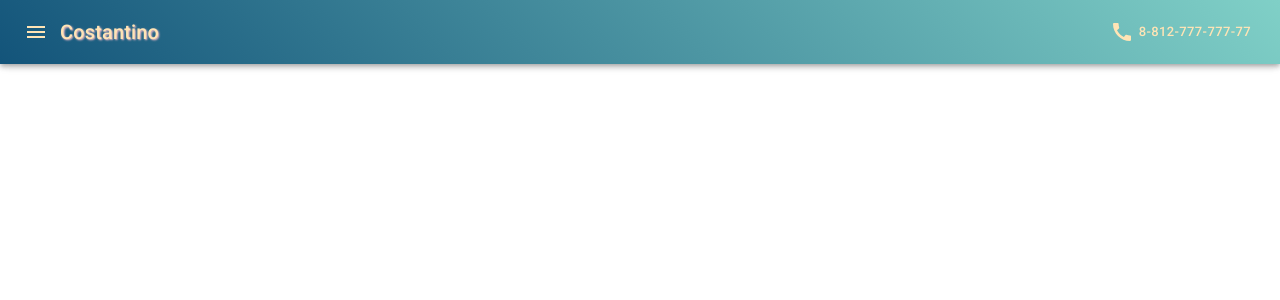
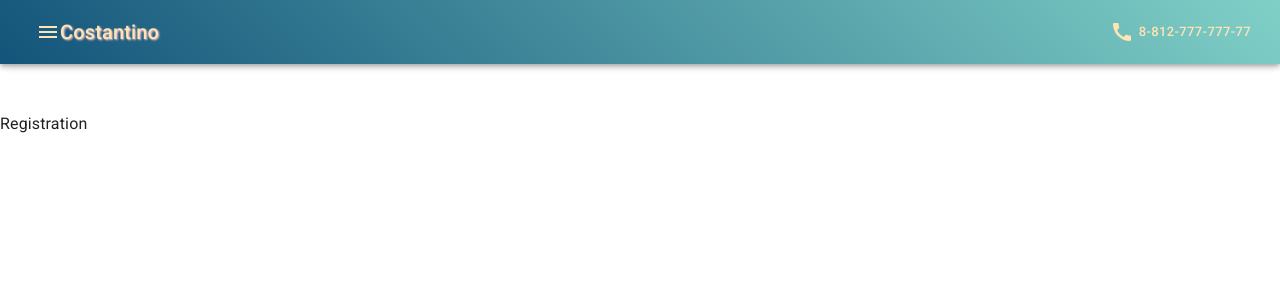
Before and after one commit to Annala11/costantino, a React (Create React App) app in the folder client/: page /registration in a window 1280 px wide. Shown: the top 300 px of the page. Built offline with nearby package versions, Linux system fonts and the light colour scheme.

Commit message:
baseRouting and appBar

```diff
--- a/client/src/components/App/App.jsx
+++ b/client/src/components/App/App.jsx
@@ -7,6 +7,11 @@ import store from '../../redux/store';
 
 import Navigation from '../HomeViews/Navigation/Navigation';
 import Home from '../HomeViews/Home/Home';
+import Registration from '../ProfileView/Registration/Registration';
+import Login from '../ProfileView/Login/Login';
+import NewOrderСhoice from '../../components/NewOrdersViews/NewOrderСhoice/NewOrderСhoice';
+import PagesServicesAndPrices from '../PagesViews/PagesServicesAndPrices/PagesServicesAndPrices';
+import PagesStockPrice from '../PagesViews/PagesStockPrice/PagesStockPrice'
 
 function App() {
   return (
@@ -15,6 +20,12 @@ function App() {
         <Navigation />
         <Switch>
           <Route path="/" exact component={Home} />
+          <Route path="/registration" component={Registration} />
+          <Route path="/login" component={Login} />
+          <Route path="/logout" exact component={Home} />
+          <Route path="/neworder" exact component={NewOrderСhoice} />
+          <Route path="/servicesandprices" exact component={PagesServicesAndPrices} />
+          <Route path="/stockprice" exact component={PagesStockPrice} />
         </Switch>
       </BrowserRouter>
     </Provider>
--- a/client/src/components/HomeViews/Footer/Footer.jsx
+++ b/client/src/components/HomeViews/Footer/Footer.jsx
@@ -3,7 +3,7 @@ import React from 'react';
 function Footer() {
   return (
     <div>
-
+      Footer
     </div>
   );
 }
--- a/client/src/components/HomeViews/Home/Home.jsx
+++ b/client/src/components/HomeViews/Home/Home.jsx
@@ -1,10 +1,19 @@
 import React from 'react';
+import HomeBilboard from '../HomeBilboard/HomeBilboard';
+import HomeServicesAndPrices from '../HomeServicesAndPrices/HomeServicesAndPrices';
+import Maps from '../Maps/Maps';
+import HomeReviews from '../HomeReviews/HomeReviews';
+import Footer from '../Footer/Footer'
 
 function Home() {
   return (
-    <div>
-      It is Home component!
-    </div>
+    <>
+      <HomeBilboard />
+      <HomeServicesAndPrices />
+      <Maps />
+      <HomeReviews />
+      <Footer />
+    </>
   );
 }
 
--- a/client/src/components/HomeViews/HomeBilboard/HomeBilboard.jsx
+++ b/client/src/components/HomeViews/HomeBilboard/HomeBilboard.jsx
@@ -2,8 +2,19 @@ import React from 'react';
 
 function HomeBilboard() {
   return (
-    <div>
-      HomeBilboard
+    <div style={{display:'flex', flexDirection:'column', background:'#FAEBD7'}}>
+
+    <h2 style={{color:'#008080'}}>
+      БОЛЬШЕ, ЧЕМ ПРОСТО СТРИЖКА
+    </h2>
+    <img style={{
+      backgroundSize: 'cover',
+      backgroundPosition: 'center',
+      backgroundRepeat:'no-repeat',
+      backgroundAttachment: 'fixed',
+    }}
+    src="https://koffkindom.ru/wp-content/uploads/2017/11/Fotografii-salona-krasoty.jpg.webp" />
+    <p>ОНЛАЙН ЗАПИСЬ К ЛУЧШИМ МАСТЕРАМ</p>
     </div>
   );
 }
--- a/client/src/components/HomeViews/HomeServicesAndPrices/HomeServicesAndPrices.jsx
+++ b/client/src/components/HomeViews/HomeServicesAndPrices/HomeServicesAndPrices.jsx
@@ -1,10 +1,36 @@
 import React from 'react';
 
 function HomeServicesAndPrices() {
+
+
   return (
-    <div>
-      ServicesAndPrices
-    </div>
+    <>
+      <h2> УСЛУГИ И ЦЕНЫ </h2>
+      <div style={{
+        background: '#ADD8E6',
+        display: 'flex',
+        flexWrap: 'wrap',
+        justifyContent: 'space-evenly',
+        alignItems: 'center',
+
+      }}>
+        <div style={{border:'2px solid black', borderRadius:'5px', }}>
+        <p>
+          Мужские
+        </p>
+        </div>
+        <div style={{border:'2px solid black', borderRadius:'5px', }}>
+        <p>
+          Женские
+        </p>
+        </div>
+        <div style={{border:'2px solid black', borderRadius:'5px', }}>
+        <p>
+          Детские
+        </p>
+        </div>
+      </div>
+    </>
   );
 }
 
--- a/client/src/components/HomeViews/Navigation/Navigation.jsx
+++ b/client/src/components/HomeViews/Navigation/Navigation.jsx
@@ -1,47 +1,166 @@
 import React from 'react';
 
-// import { Link } from 'react-router-dom';
+import { Link } from 'react-router-dom';
 
-import { AppBar, Toolbar, IconButton, Typography, Button } from '@material-ui/core';
+import { Toolbar, IconButton, Typography, Button } from '@material-ui/core';
 import MenuIcon from '@material-ui/icons/Menu';
 import CallIcon from '@mui/icons-material/Call';
+import { styled, useTheme } from '@mui/material/styles';
 
+import Box from '@mui/material/Box';
+import Drawer from '@mui/material/Drawer';
+import CssBaseline from '@mui/material/CssBaseline';
+import MuiAppBar from '@mui/material/AppBar';
+import List from '@mui/material/List';
+import Divider from '@mui/material/Divider';
+import ChevronLeftIcon from '@mui/icons-material/ChevronLeft';
+import ChevronRightIcon from '@mui/icons-material/ChevronRight';
+import ListItem from '@mui/material/ListItem';
+import ListItemIcon from '@mui/material/ListItemIcon';
+// import ListItemText from '@mui/material/ListItemText';
+import InboxIcon from '@mui/icons-material/MoveToInbox';
+import MailIcon from '@mui/icons-material/Mail';
 
-// import { styled, useTheme } from '@mui/material/styles';
-// import Box from '@mui/material/Box';
-// import Drawer from '@mui/material/Drawer';
-// import CssBaseline from '@mui/material/CssBaseline';
-// import MuiAppBar from '@mui/material/AppBar';
-// import List from '@mui/material/List';
-// import Divider from '@mui/material/Divider';
-// import ChevronLeftIcon from '@mui/icons-material/ChevronLeft';
-// import ChevronRightIcon from '@mui/icons-material/ChevronRight';
-// import ListItem from '@mui/material/ListItem';
-// import ListItemIcon from '@mui/material/ListItemIcon';
-// import ListItemText from '@mui/material/ListItemText';
-// import InboxIcon from '@mui/icons-material/MoveToInbox';
-// import MailIcon from '@mui/icons-material/Mail';
+const drawerWidth = 240;
 
+const Main = styled('main', { shouldForwardProp: (prop) => prop !== 'open' })(
+  ({ theme, open }) => ({
+    flexGrow: 1,
+    padding: theme.spacing(3),
+    transition: theme.transitions.create('margin', {
+      easing: theme.transitions.easing.sharp,
+      duration: theme.transitions.duration.leavingScreen,
+    }),
+    marginLeft: `-${drawerWidth}px`,
+    ...(open && {
+      transition: theme.transitions.create('margin', {
+        easing: theme.transitions.easing.easeOut,
+        duration: theme.transitions.duration.enteringScreen,
+      }),
+      marginLeft: 0,
+    }),
+  }),
+);
+
+const AppBar = styled(MuiAppBar, {
+  shouldForwardProp: (prop) => prop !== 'open',
+})(({ theme, open }) => ({
+  transition: theme.transitions.create(['margin', 'width'], {
+    easing: theme.transitions.easing.sharp,
+    duration: theme.transitions.duration.leavingScreen,
+  }),
+  ...(open && {
+    width: `calc(100% - ${drawerWidth}px)`,
+    marginLeft: `${drawerWidth}px`,
+    transition: theme.transitions.create(['margin', 'width'], {
+      easing: theme.transitions.easing.easeOut,
+      duration: theme.transitions.duration.enteringScreen,
+    }),
+  }),
+}));
+
+const DrawerHeader = styled('div')(({ theme }) => ({
+  display: 'flex',
+  alignItems: 'center',
+  padding: theme.spacing(0, 1),
+  // necessary for content to be below app bar
+  ...theme.mixins.toolbar,
+  justifyContent: 'flex-end',
+}));
 
 function Navigation() {
 
+  const theme = useTheme();
+  const [open, setOpen] = React.useState(false);
+
+  const handleDrawerOpen = () => {
+    setOpen(true);
+  };
+
+  const handleDrawerClose = () => {
+    setOpen(false);
+  };
+
   return (
-    <AppBar position="fixed" color='primary' style={{background: `linear-gradient(45deg, #13547a, #80d0c7)`, color:'#FFE4B5', textShadow: `1px 1px 2px pink`}}>
+
+    <Box sx={{ display: 'flex' }}>
+      <CssBaseline />
+      <AppBar position="fixed" open={open}
+        style={{
+          background: `linear-gradient(45deg, #13547a, #80d0c7)`,
+          color: '#FFE4B5',
+          textShadow: `1px 1px 2px pink`
+        }} >
         <Toolbar>
-        <IconButton edge="start"
-          color="inherit">
+          <IconButton
+            color="inherit"
+            aria-label="open drawer"
+            onClick={handleDrawerOpen}
+            edge="end"
+            sx={{ mr: 2, ...(open && { display: 'none' }) }}
+          >
             <MenuIcon />
-          {/* <div>
-      <Link to='/'> Home </Link>
-    </div> */}
           </IconButton>
-        <Typography variant="h6" style={{ flexGrow: 1 }}> Costantino </Typography>
+          <Typography variant="h6" noWrap component="div" style={{ flexGrow: 1 }}>
+            Costantino
+          </Typography>
           <CallIcon></CallIcon>
           <Button color="inherit" size='small'>
             8-812-777-777-77
           </Button>
         </Toolbar>
       </AppBar>
+      <Drawer
+        sx={{
+          width: drawerWidth,
+          flexShrink: 0,
+          '& .MuiDrawer-paper': {
+            width: drawerWidth,
+            boxSizing: 'border-box',
+          },
+        }}
+        variant="persistent"
+        anchor="left"
+        open={open}
+      >
+        <DrawerHeader style={{
+          background: `linear-gradient(45deg, #13547a, #80d0c7)`,
+          color: '#FFE4B5',
+          textShadow: `1px 1px 2px pink`
+        }}>
+          <Typography variant="h6" noWrap component="div" style={{ flexGrow: 1 }}>
+            Costantino
+          </Typography>
+          <IconButton onClick={handleDrawerClose}>
+            {theme.direction === 'ltr' ? <ChevronLeftIcon /> : <ChevronRightIcon />}
+          </IconButton>
+        </DrawerHeader>
+        <Divider />
+        <List style={{
+          background: `linear-gradient(45deg, #13547a, #80d0c7)`,
+          color: '#FFE4B5',
+          textShadow: `1px 1px 2px pink`
+        }}>
+          {[
+            {text:'ЗАПИСАТЬСЯ ОН-ЛАЙН', link: '/neworder'},
+            {text:'УСЛУГИ И ЦЕНЫ', link: '/servicesandprices'},
+            {text:'АКЦИИ', link:'/stockprice'},
+            // Добавить контакты и условное форматирование в зависимости от сессии! ! ! ! ! !  !
+          ].map((el, index) => (
+            <ListItem button key={el.text}>
+              <ListItemIcon>
+                {index % 2 === 0 ? <InboxIcon /> : <MailIcon />}
+              </ListItemIcon>
+              <Link to ={el.link} > {el.text} </Link>
+            </ListItem>
+          ))}
+        </List>
+      </Drawer>
+      <Main open={open}>
+        <DrawerHeader />
+      </Main>
+    </Box>
+
   );
 }
 
--- a/client/src/components/PagesViews/PagesServicesAndPrices/PagesServicesAndPrices.jsx
+++ b/client/src/components/PagesViews/PagesServicesAndPrices/PagesServicesAndPrices.jsx
@@ -3,7 +3,7 @@ import React from 'react';
 function PagesServicesAndPrices() {
   return (
     <div>
-
+      PagesServicesAndPrices
     </div>
   );
 }
--- a/client/src/components/ProfileView/Registration/Registration.jsx
+++ b/client/src/components/ProfileView/Registration/Registration.jsx
@@ -3,7 +3,7 @@ import React from 'react';
 function Registration() {
   return (
     <div>
-
+      Registration
     </div>
   );
 }
```
Lines whose indentation alone changed are shown as unchanged.
